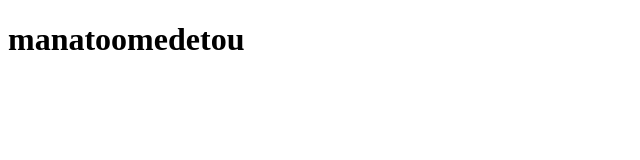
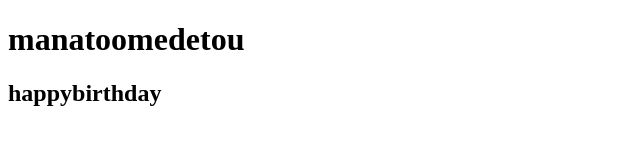
Before and after one commit to tatsu266/demo, a plain HTML site: page index.html in a window 1280 px wide. Shown: the whole page, without its empty margins (0-640 px from the left). Drawn offline with Linux system fonts and the light colour scheme.

Commit message:
Update index.html

```diff
--- a/index.html
+++ b/index.html
@@ -8,6 +8,7 @@
 
 <body>
   <h1>manatoomedetou</h1>
+  <h2>happybirthday</2>
 </body>
 
 </html>
```
